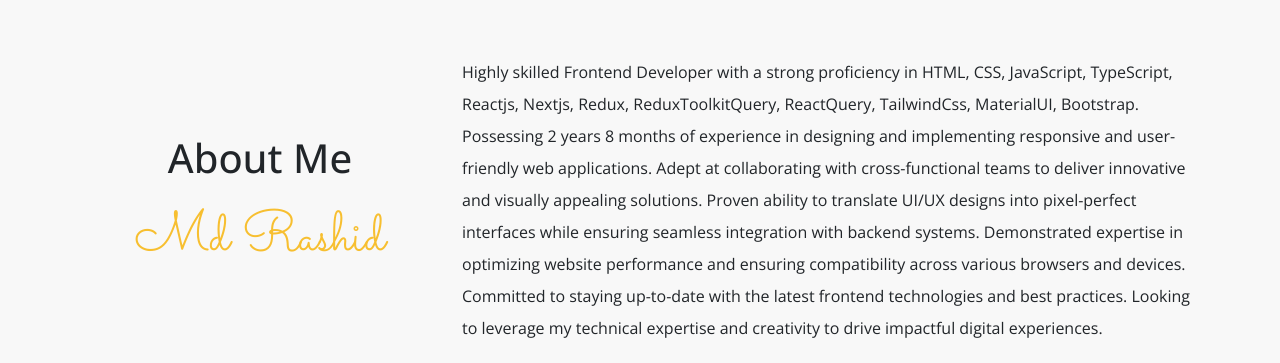
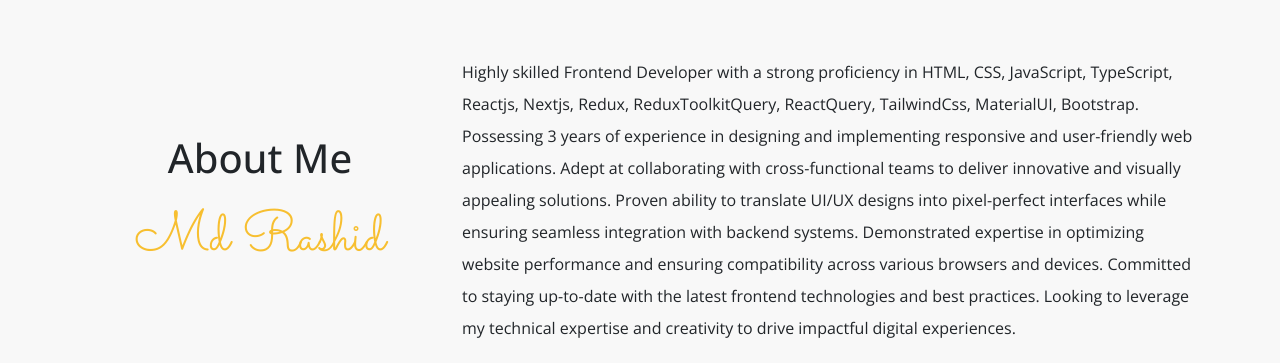
Before and after one commit to rashidgh/portfolio, a website: page index.html in a window 1280 px wide. Shown: the part 620-983 px from the top of the page. Drawn offline with nearby package versions, Linux system fonts and the light colour scheme.

Commit message:
years updated

```diff
--- a/index.html
+++ b/index.html
@@ -86,8 +86,7 @@
                     <p>Highly skilled Frontend Developer with a strong proficiency in HTML, CSS, JavaScript, TypeScript,
                         Reactjs,
                         Nextjs,
-                        Redux, ReduxToolkitQuery, ReactQuery, TailwindCss, MaterialUI, Bootstrap. Possessing 2 years 8
-                        months of
+                        Redux, ReduxToolkitQuery, ReactQuery, TailwindCss, MaterialUI, Bootstrap. Possessing 3 years of
                         experience in designing
                         and
                         implementing responsive and
```
